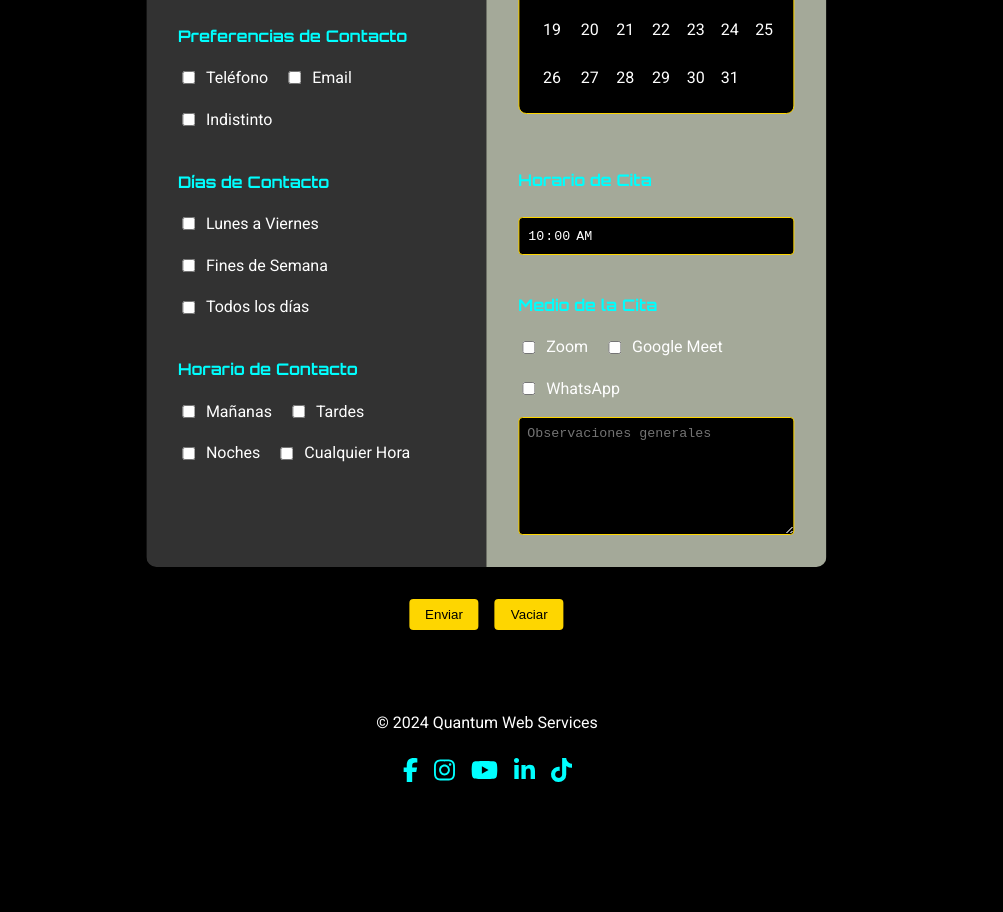
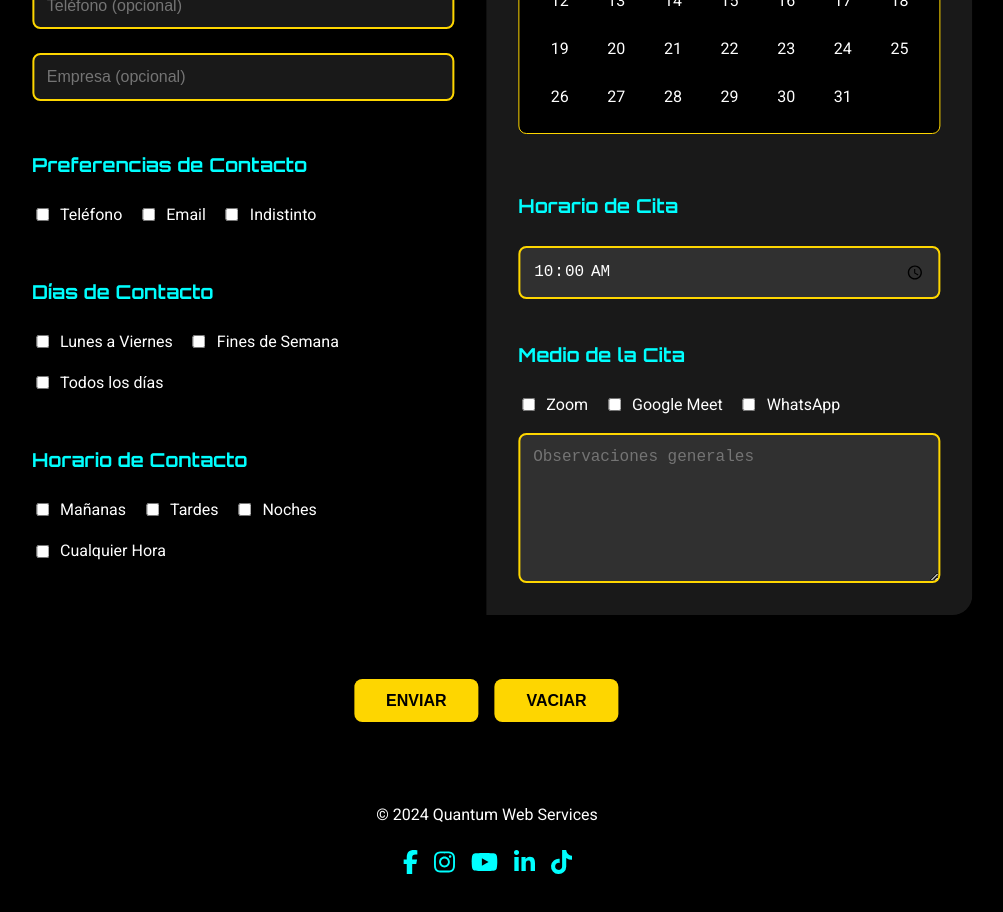
Before and after one commit to romajavi/QWS, a React (Create React App) app: page /contact in a window 1280 px wide. Shown: the part 540-1452 px from the top of the page, without its empty margins (153-1156 px from the left). Before the commit the page ends 1362 px from the top, so only its background shows below. Built offline with nearby package versions, Linux system fonts and the light colour scheme.

Commit message:
Third  commit

```diff
--- a/src/App.js
+++ b/src/App.js
@@ -1,7 +1,7 @@
 import React, { Suspense, lazy, useState } from 'react';
 import { BrowserRouter as Router, Route, Routes, useLocation } from 'react-router-dom';
 import { ThemeProvider } from 'styled-components';
-import { AnimatePresence } from 'framer-motion';
+import styled from 'styled-components';
 import GlobalStyles from './styles/GlobalStyles';
 import Header from './components/Header';
 import Footer from './components/Footer';
@@ -36,25 +36,21 @@ const theme = {
     }
 };
 
-const pageVariants = {
-    initial: { opacity: 0, x: "-100vw" },
-    in: { opacity: 1, x: 0 },
-    out: { opacity: 0, x: "100vw" }
-};
+const AppWrapper = styled.div`
+  display: flex;
+  flex-direction: column;
+  min-height: 100vh; // Asegura que la aplicación tenga al menos la altura de la ventana
+`;
 
-const pageTransition = {
-    type: "tween",
-    ease: "anticipate",
-    duration: 0.5
-};
+const MainContent = styled.main`
+  flex: 1; // Esto hará que el contenido principal ocupe todo el espacio disponible
+`;
 
 function AnimatedRoutes({ setIsExploring }) {
-    const location = useLocation();
-
     return (
-        <PageTransition location={location}>
+        <PageTransition>
             <Suspense fallback={<LoadingSpinner />}>
-                <Routes location={location}>
+                <Routes>
                     <Route path="/" element={<Home setIsExploring={setIsExploring} />} />
                     <Route path="/services" element={<Services />} />
                     <Route path="/portfolio" element={<Portfolio />} />
@@ -73,13 +69,13 @@ function App() {
         <ThemeProvider theme={theme}>
             <GlobalStyles />
             <Router>
-                <div className="App">
+                <AppWrapper>
                     {!isExploring && <Header />}
-                    <main>
+                    <MainContent>
                         <AnimatedRoutes setIsExploring={setIsExploring} />
-                    </main>
+                    </MainContent>
                     {!isExploring && <Footer />}
-                </div>
+                </AppWrapper>
             </Router>
         </ThemeProvider>
     );
--- a/src/components/Footer.js
+++ b/src/components/Footer.js
@@ -1,14 +1,16 @@
 import React from 'react';
 import styled from 'styled-components';
 import { motion } from 'framer-motion';
+import { useLocation } from 'react-router-dom';
 import { FontAwesomeIcon } from '@fortawesome/react-fontawesome';
 import { faFacebookF, faInstagram, faYoutube, faLinkedinIn, faTiktok } from '@fortawesome/free-brands-svg-icons';
 
-const FooterWrapper = styled.footer`
+const FooterWrapper = styled(motion.footer)`
   background-color: ${props => props.theme.colors.background};
   color: ${props => props.theme.colors.text};
   padding: 2rem;
   text-align: center;
+  margin-top: auto; // Esto empujará el footer hacia abajo
 `;
 
 const Copyright = styled.p`
@@ -35,8 +37,15 @@ const socialLinks = [
 ];
 
 function Footer() {
+  const location = useLocation();
+  const isHomePage = location.pathname === '/';
+
   return (
-        <FooterWrapper>
+    <FooterWrapper
+      initial={{ opacity: 0 }}
+      animate={{ opacity: 1 }}
+      transition={{ delay: 0.5, duration: 0.5 }}
+    >
       <Copyright>&copy; 2024 Quantum Web Services</Copyright>
       <SocialIcons>
         {socialLinks.map((link, index) => (
--- a/src/pages/Contact.js
+++ b/src/pages/Contact.js
@@ -15,22 +15,22 @@ const ContactWrapper = styled.div`
 
 const ContentContainer = styled.div`
   display: flex;
-  width: 56%; // Reduced by 30% from previous 80%
-  max-width: 840px; // Adjusted max-width accordingly
-  margin-bottom: 1rem;
-  border-radius: 10px;
+  width: 80%;
+  max-width: 1200px;
+  margin-bottom: 2rem;
+  border-radius: 20px;
   overflow: hidden;
-  box-shadow: 0 4px 6px rgba(0, 0, 0, 0.3);
+  box-shadow: 0 10px 30px rgba(0, 0, 0, 0.5);
   @media (max-width: 768px) {
     flex-direction: column;
-    width: 100%;
+    width: 95%;
   }
 `;
 
 const Section = styled.div`
-  width: 60%;
+  width: 50%;
   padding: 2rem;
-  background-color: ${props => props.primary ? props.theme.colors.primaryBackground : props.theme.colors.secondaryBackground};
+  background-color: ${props => props.primary ? 'rgba(0, 0, 0, 0.8)' : 'rgba(255, 255, 255, 0.1)'};
   color: ${props => props.theme.colors.text};
   @media (max-width: 768px) {
     width: 100%;
@@ -47,49 +47,56 @@ const SectionTitle = styled.h2`
   text-align: center;
   margin-bottom: 1.5rem;
   color: ${props => props.theme.colors.primary};
+  font-size: 2rem;
+  text-shadow: 0 0 10px rgba(255, 215, 0, 0.3);
 `;
 
 const Form = styled.form`
   display: flex;
   flex-direction: column;
-  gap: 1rem; // Added space between form elements
+  gap: 1.5rem;
 `;
 
 const Input = styled.input`
-  padding: 0.5rem;
-  background-color: ${props => props.theme.colors.background};
+  padding: 0.8rem;
+  background-color: rgba(255, 255, 255, 0.1);
   color: ${props => props.theme.colors.text};
-  border: 1px solid ${props => props.theme.colors.primary};
-  border-radius: 4px;
-  &:hover, &:focus {
-    border-color: ${props => props.theme.colors.secondary};
+  border: 2px solid ${props => props.theme.colors.primary};
+  border-radius: 8px;
+  font-size: 1rem;
+  transition: all 0.3s ease;
+  &:focus {
     outline: none;
+    box-shadow: 0 0 10px ${props => props.theme.colors.primary};
   }
 `;
 
 const TextArea = styled.textarea`
-  padding: 0.5rem;
-  background-color: ${props => props.theme.colors.background};
+  padding: 0.8rem;
+  background-color: rgba(255, 255, 255, 0.1);
   color: ${props => props.theme.colors.text};
-  border: 1px solid ${props => props.theme.colors.primary};
-  border-radius: 4px;
-  min-height: 100px;
+  border: 2px solid ${props => props.theme.colors.primary};
+  border-radius: 8px;
+  font-size: 1rem;
+  min-height: 120px;
   resize: vertical;
-  &:hover, &:focus {
-    border-color: ${props => props.theme.colors.secondary};
+  transition: all 0.3s ease;
+  &:focus {
     outline: none;
+    box-shadow: 0 0 10px ${props => props.theme.colors.primary};
   }
 `;
 
 const CheckboxGroup = styled.div`
   display: flex;
   flex-direction: column;
-  gap: 0.5rem;
+  gap: 0.8rem;
 `;
 
 const CheckboxTitle = styled.h4`
   color: ${props => props.theme.colors.accent};
   margin-bottom: 0.5rem;
+  font-size: 1.2rem;
 `;
 
 const CheckboxContainer = styled.div`
@@ -102,6 +109,11 @@ const CheckboxLabel = styled.label`
   display: flex;
   align-items: center;
   gap: 0.5rem;
+  cursor: pointer;
+  transition: all 0.3s ease;
+  &:hover {
+    color: ${props => props.theme.colors.primary};
+  }
 `;
 
 const StyledCalendar = styled(Calendar)`
@@ -113,18 +125,22 @@ const ButtonContainer = styled.div`
   display: flex;
   justify-content: center;
   gap: 1rem;
-  margin-top: 1rem;
+  margin-top: 2rem;
 `;
 
 const Button = styled(motion.button)`
-  padding: 0.5rem 1rem;
+  padding: 0.8rem 2rem;
   background-color: ${props => props.theme.colors.primary};
-  color: ${props => props.theme.colors.buttonText};
+  color: ${props => props.theme.colors.background};
   border: none;
-  border-radius: 4px;
+  border-radius: 8px;
   cursor: pointer;
+  font-size: 1rem;
+  font-weight: bold;
+  text-transform: uppercase;
+  transition: all 0.3s ease;
   &:hover {
-    background-color: ${props => props.theme.colors.secondary};
+    background-color: ${props => props.theme.colors.accent};
   }
 `;
 
--- a/src/styles/GlobalStyles.js
+++ b/src/styles/GlobalStyles.js
@@ -4,22 +4,19 @@ const GlobalStyles = createGlobalStyle`
   html, body {
     margin: 0;
     padding: 0;
-    min-height: 100vh;
+    height: 100%;
   }
 
-  body {
+   body {
     font-family: ${props => props.theme.fonts.secondary};
     background-color: #000;
     color: ${props => props.theme.colors.text};
     line-height: 1.6;
-    overflow-x: hidden;
-    overflow-y: auto;
-    display: flex;
-    flex-direction: column;
   }
 
+
   #root {
-    flex: 1;
+    min-height: 100vh;
     display: flex;
     flex-direction: column;
   }
```
Lines whose indentation alone changed are shown as unchanged.
